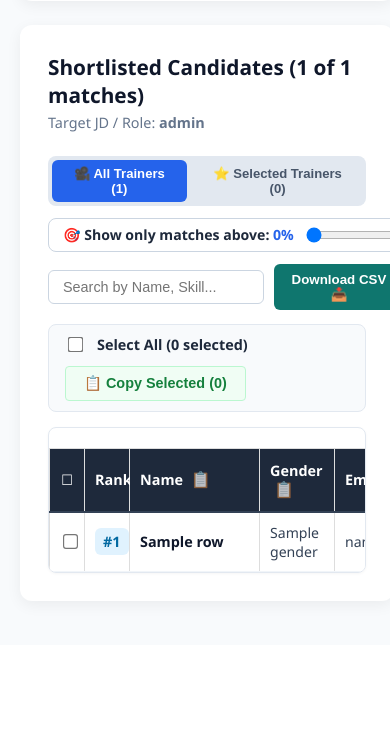
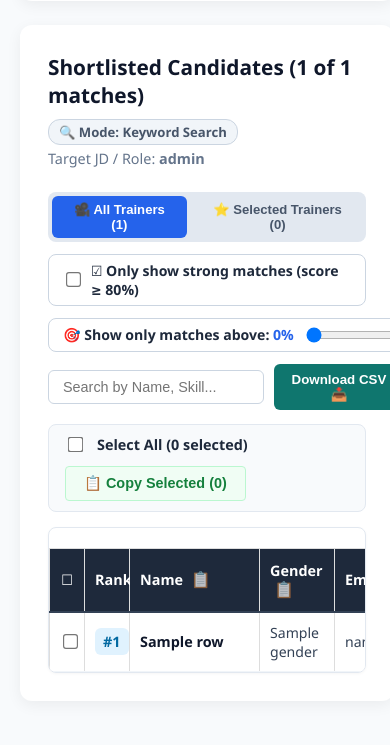
Before and after one commit to kumarecorp-debug/Resume-Shortlisting, a Flask app: template USA-Resume-Shortlisting-main/templates/process.jinja in a window 390 px wide; the page is wider, and only the part inside the window is pictured. Shown: the part 992-1737 px from the top of that part. Before the commit the page ends 1599 px from the top of that part, so only its background shows below. Run offline with Flask 3, Linux system fonts and the light colour scheme; the template is opened without the code that fills it: most values are stand-ins (such as "Sample title", 1, 10 or a date in 2020).

Commit message:
fix: precise identifier search + clean phone + strong match filter

```diff
--- a/USA-Resume-Shortlisting-main/app.py
+++ b/USA-Resume-Shortlisting-main/app.py
@@ -91,6 +91,54 @@ def logout():
     flash('You have been logged out successfully.', 'success')
     return redirect(url_for('login'))
 
+def filter_candidates(candidates, term):
+    """
+    Filters candidates depending on search mode (email, phone, name, or keyword).
+    Returns (filtered_list, mode, exact_matches_count, approx_matches_count).
+    """
+    mode = gmail_search.detect_search_mode(term)
+    term_str = term.strip()
+
+    if mode == "email":
+        t = term_str.lower()
+        exact = [c for c in candidates if t == str(c.get("Email", "")).strip().lower()]
+        approx = [c for c in candidates if t != str(c.get("Email", "")).strip().lower()]
+        # Boost score of exact match to 100%
+        for c in exact:
+            c["Match Score"] = 100
+            c["Match Reason"] = f"Exact Email match for {term_str}."
+        return exact + approx, mode, len(exact), len(approx)
+
+    if mode == "phone":
+        t_digits = re.sub(r'\D', '', term_str)
+        exact = []
+        approx = []
+        for c in candidates:
+            c_digits = re.sub(r'\D', '', str(c.get("Phone", "")))
+            if t_digits and t_digits in c_digits:
+                c["Match Score"] = 100
+                c["Match Reason"] = f"Exact Phone match for {term_str}."
+                exact.append(c)
+            else:
+                approx.append(c)
+        return exact + approx, mode, len(exact), len(approx)
+
+    if mode == "name":
+        words = [w.lower() for w in term_str.split() if w]
+        exact = []
+        approx = []
+        for c in candidates:
+            cname = str(c.get("Name", "")).lower()
+            if all(w in cname for w in words):
+                c["Match Score"] = 95
+                c["Match Reason"] = f"Name match for {term_str}."
+                exact.append(c)
+            else:
+                approx.append(c)
+        return exact + approx, mode, len(exact), len(approx)
+
+    return candidates, mode, len(candidates), 0
+
 def execute_full_candidate_search(job_query, selected_account, max_candidates=200):
     resume_folder = RS_Project.RESUME_FOLDER
     try:
@@ -128,6 +176,19 @@ def execute_full_candidate_search(job_query, selected_account, max_candidates=20
         return pd.DataFrame()
 
     if not df.empty:
+        # Convert DataFrame to list of dicts to run precision filtering
+        records = df.to_dict(orient='records')
+        filtered_records, search_mode, exact_cnt, approx_cnt = filter_candidates(records, job_query)
+
+        # Sort candidates strictly by Match Score DESC (FIX 2)
+        filtered_records.sort(key=lambda c: int(re.sub(r'[^\d]', '', str(c.get("Match Score", 0))) or 0), reverse=True)
+
+        # Re-assign continuous ranks after sorting
+        for idx, rec in enumerate(filtered_records):
+            rec["Rank"] = idx + 1
+
+        df = pd.DataFrame(filtered_records)
+
         def reorder_skills(row):
             matched = str(row.get('Matched Skills', '')).split(',')
             all_skills = str(row.get('Skill Set', '')).split(',')
@@ -145,16 +206,6 @@ def execute_full_candidate_search(job_query, selected_account, max_candidates=20
 
         if 'Skill Set' in df.columns:
             df['Skill Set'] = df.apply(reorder_skills, axis=1)
-
-        if 'Experience' in df.columns:
-            def extract_years(exp):
-                import re
-                match = re.search(r'[\d.]+', str(exp))
-                if match: return float(match.group())
-                return 0.0
-            df['Exp_Num'] = df['Experience'].apply(extract_years)
-            df = df.sort_values(by=['Exp_Num'], ascending=[False]).reset_index(drop=True)
-            df['Rank'] = range(1, len(df) + 1)
 
         gender_detector = None
         try:
@@ -284,6 +335,13 @@ def process():
         except Exception as e_hist:
             logging.warning(f"Error saving search history: {e_hist}")
 
+        # Detect search mode metadata
+        mode_records, search_mode, exact_cnt, approx_cnt = filter_candidates(all_records, job_query)
+        if search_mode in ['email', 'phone', 'name']:
+            logging.info(f"[identifier] mode={search_mode} exact_matches={exact_cnt} approx_matches={approx_cnt}")
+        else:
+            logging.info(f"[search] mode={search_mode} total_matches={total_matches}")
+
         return render_template(
             'process.jinja',
             job_query=job_query,
@@ -294,7 +352,10 @@ def process():
             columns=columns_order,
             search_id=search_id,
             total_matches=total_matches,
-            max_candidates=max_candidates
+            max_candidates=max_candidates,
+            search_mode=search_mode,
+            exact_matches=exact_cnt,
+            approx_matches=approx_cnt
         )
 
     selected_account = request.args.get('account_email') or session.get('selected_account', default_account)
--- a/USA-Resume-Shortlisting-main/static/js/pagination.js
+++ b/USA-Resume-Shortlisting-main/static/js/pagination.js
@@ -524,18 +524,23 @@ function onTrainerSelectChange() {
 function applyTableFilters() {
     const statusFilter = document.getElementById('status-filter-select')?.value || 'all';
     const hideUsed = document.getElementById('chk-hide-used')?.checked ?? true;
+    const strongOnly = document.getElementById('chk-strong-matches')?.checked ?? false;
     const textFilter = document.getElementById('filter-box')?.value.toLowerCase().trim() || '';
     const minScore = parseInt(document.getElementById('score-slider')?.value || '0', 10);
 
     const rows = document.querySelectorAll('#table-body tr');
     let visibleCount = 0;
     let hiddenUsedCount = 0;
+    let hiddenApproxCount = 0;
 
     rows.forEach(row => {
         const status = row.getAttribute('data-status') || 'new';
         const rowText = row.textContent.toLowerCase();
         const cb = row.querySelector('.trainer-checkbox');
         const isChecked = cb && cb.checked;
+        const scoreElem = row.querySelector('.tag-score');
+        const scoreText = scoreElem ? scoreElem.textContent.replace(/[^\d]/g, '') : '';
+        const scoreVal = parseInt(scoreText || '0', 10);
 
         // Tab filter
         let showByTab = true;
@@ -543,15 +548,17 @@ function applyTableFilters() {
             showByTab = false;
         }
 
+        // Strong match filter (FIX 4)
+        let showByStrong = true;
+        if (strongOnly && scoreVal < 80) {
+            showByStrong = false;
+            hiddenApproxCount++;
+        }
+
         // Score filter
         let showByScore = true;
-        if (minScore > 0) {
-            const scoreElem = row.querySelector('.tag-score');
-            const scoreText = scoreElem ? scoreElem.textContent.replace(/[^\d]/g, '') : '';
-            const scoreVal = parseInt(scoreText || '0', 10);
-            if (scoreVal < minScore) {
-                showByScore = false;
-            }
+        if (minScore > 0 && scoreVal < minScore) {
+            showByScore = false;
         }
 
         // Status filter
@@ -569,7 +576,7 @@ function applyTableFilters() {
 
         let showByText = !textFilter || rowText.includes(textFilter);
 
-        if (showByTab && showByScore && showByStatus && showByText) {
+        if (showByTab && showByStrong && showByScore && showByStatus && showByText) {
             row.style.display = '';
             visibleCount++;
         } else {
@@ -586,6 +593,15 @@ function applyTableFilters() {
             hiddenTextElem.textContent = ` (${hiddenUsedCount} hidden as Used)`;
         } else {
             hiddenTextElem.textContent = '';
+        }
+    }
+
+    const approxHiddenElem = document.getElementById('approx-hidden-text');
+    if (approxHiddenElem) {
+        if (strongOnly && hiddenApproxCount > 0) {
+            approxHiddenElem.textContent = `(${hiddenApproxCount} approximate matches hidden)`;
+        } else {
+            approxHiddenElem.textContent = '';
         }
     }
 
--- a/USA-Resume-Shortlisting-main/templates/process.jinja
+++ b/USA-Resume-Shortlisting-main/templates/process.jinja
@@ -463,8 +463,29 @@
             <div class="card">
                 <div class="table-controls" style="flex-wrap: wrap; gap: 14px;">
                     <div>
-                        <h2 style="margin: 0; font-size: 1.3rem; color: #0f172a;" id="candidates-count-title">
-                            Shortlisted Candidates (<span id="visible-count">{{ table_data|length }}</span> of {{ total_matches or table_data|length }} matches<span id="hidden-used-text"></span>)
+                        <h2 style="margin: 0; font-size: 1.3rem; color: #0f172a; display: flex; align-items: center; gap: 10px; flex-wrap: wrap;" id="candidates-count-title">
+                            <span>
+                                {% if search_mode == 'email' %}
+                                    {{ exact_matches if exact_matches is defined else 1 }} exact match{% if approx_matches and approx_matches > 0 %} + {{ approx_matches }} approximate{% endif %} for '{{ job_query }}'
+                                {% elif search_mode == 'phone' %}
+                                    {{ exact_matches if exact_matches is defined else 1 }} matches for '{{ job_query }}'
+                                {% elif search_mode == 'name' %}
+                                    {{ exact_matches if exact_matches is defined else 1 }} matches for '{{ job_query }}'
+                                {% else %}
+                                    Shortlisted Candidates (<span id="visible-count">{{ table_data|length }}</span> of {{ total_matches or table_data|length }} matches<span id="hidden-used-text"></span>)
+                                {% endif %}
+                            </span>
+
+                            <!-- Search Mode Badge (FIX 5) -->
+                            {% if search_mode in ['email', 'phone', 'name'] %}
+                                <span style="background: #dbeafe; color: #1e40af; border: 1px solid #93c5fd; padding: 3px 10px; border-radius: 12px; font-size: 0.82rem; font-weight: 700; text-transform: capitalize;">
+                                    🎯 Mode: {{ search_mode }} search
+                                </span>
+                            {% else %}
+                                <span style="background: #f1f5f9; color: #475569; border: 1px solid #cbd5e1; padding: 3px 10px; border-radius: 12px; font-size: 0.82rem; font-weight: 700; text-transform: capitalize;">
+                                    🔍 Mode: Keyword search
+                                </span>
+                            {% endif %}
                         </h2>
                         {% if job_role %}
                             <p style="margin: 4px 0 0 0; color: #64748b; font-size: 0.9rem;" title="{{ job_role }}">
@@ -478,6 +499,14 @@
                         <div style="display: flex; gap: 6px; background: #e2e8f0; padding: 4px; border-radius: 8px;">
                             <button type="button" id="tab-all-trainers" class="chip-btn" onclick="switchTrainerTab('all')" style="background: #2563eb; color: white; border: none; font-weight: 700; padding: 6px 16px; border-radius: 6px;">🎥 All Trainers ({{ table_data|length }})</button>
                             <button type="button" id="tab-selected-trainers" class="chip-btn" onclick="switchTrainerTab('selected')" style="background: transparent; color: #475569; border: none; font-weight: 600; padding: 6px 16px; border-radius: 6px;">⭐ Selected Trainers (<span id="tab-selected-count">0</span>)</button>
+                        </div>
+
+                        <!-- FIX 4: Only show strong matches (score >= 80%) toggle -->
+                        <div style="display: flex; align-items: center; gap: 8px; background: #ffffff; border: 1.5px solid #cbd5e1; padding: 6px 14px; border-radius: 8px;">
+                            <input type="checkbox" id="chk-strong-matches" onchange="applyTableFilters()" {% if search_mode in ['email', 'phone', 'name'] %}checked{% endif %} style="cursor: pointer; transform: scale(1.15);">
+                            <label for="chk-strong-matches" style="font-weight: 600; font-size: 0.88rem; color: #1e293b; cursor: pointer;">
+                                ☑ Only show strong matches (score ≥ 80%) <span id="approx-hidden-text" style="color: #64748b; font-weight: 500;"></span>
+                            </label>
                         </div>
 
                         <div class="slider-box" style="display: flex; align-items: center; gap: 10px; background: #ffffff; border: 1.5px solid #cbd5e1; padding: 6px 14px; border-radius: 8px;">
```
Also changed, not shown: USA-Resume-Shortlisting-main/RS_Project.py (+17 -1 lines), USA-Resume-Shortlisting-main/gmail_search.py (+98 -62 lines).
